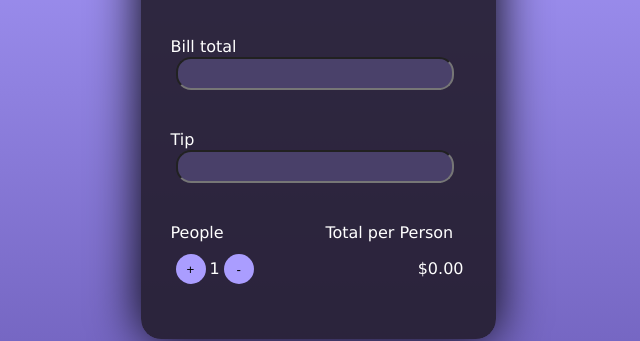
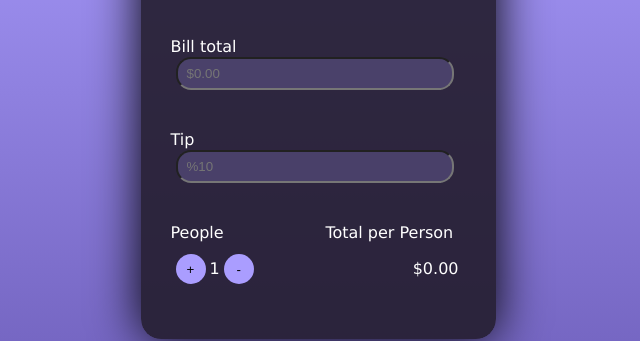
Before and after one commit to SoroushRaeiskarimi/finalexamcomplab, a plain HTML site: page index.html in a window 1280 px wide. Shown: the part 181-522 px from the top of the page, 322-962 px from the left. Drawn offline with Linux system fonts and the light colour scheme.

Commit message:
using the placeholder attribute and adding 2 texts to our text bars

```diff
--- a/index.html
+++ b/index.html
@@ -15,11 +15,11 @@
 
         <pre class="text2">Bill total</pre>
 
-        <input type="text">
+        <input type="text" class="in1" placeholder="$0.00">
 
         <P class="text3">Tip</P>
 
-        <input type="text">
+        <input type="text" class="in2" placeholder="%10">
 
         <pre class="text4">People                    Total per Person</pre>
 
--- a/style.css
+++ b/style.css
@@ -50,6 +50,10 @@ input:hover{
     background-color: rgba(170, 157, 255, 0.429);
 }
 
+input::placeholder{
+    padding-left: 7px;
+}
+
 .text3{
     font-family: "Lucida Sans Regular";
     color: white;
@@ -98,5 +102,5 @@ li{
 .no2{
     color: white;
     font-family: "Lucida Sans Regular";
-    margin-left: 160px;
+    margin-left: 155px;
 }
```
